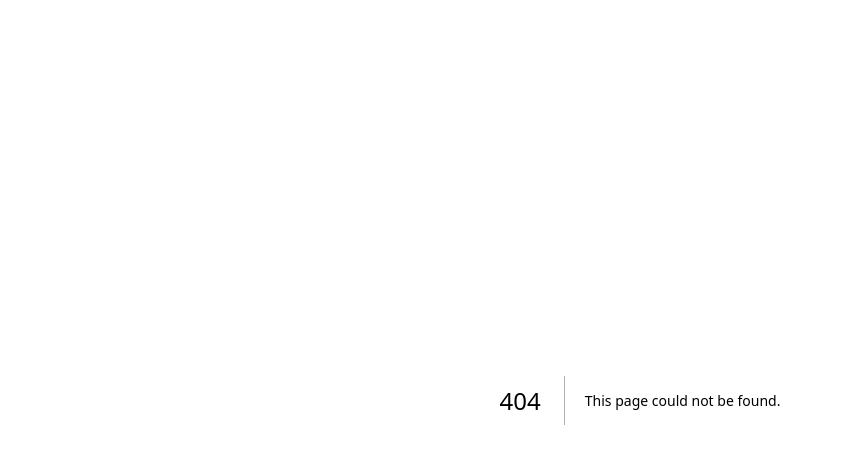
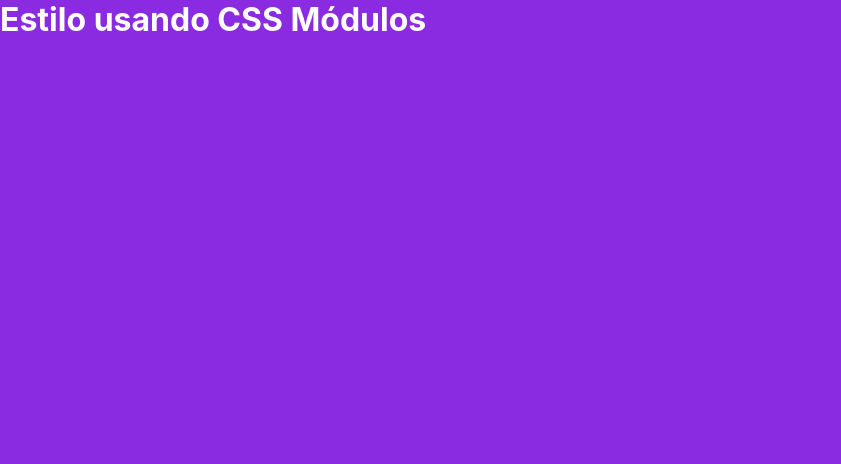
Before and after one commit to Henrique-Franca/Clear-Basico, a Next.js app: page /estiloso in a window 1280 px wide. Before the commit this address had no page. Shown: the top 464 px of the page, without its empty margins (0-841 px from the left). Built offline with nearby package versions, Linux system fonts and the light colour scheme.

Commit message:
CSS Modularizado

```diff
--- /dev/null
+++ b/src/pages/estiloso.jsx
@@ -0,0 +1,11 @@
+import styles from "../styles/Estiloso.module.css"
+
+export default function Estiloso(){
+
+    return(
+        <div className={styles.roxo}>
+            <h1>Estilo usando CSS Módulos</h1>
+        </div>
+    )
+
+}
--- a/src/pages/index.jsx
+++ b/src/pages/index.jsx
@@ -1,4 +1,4 @@
-//import React from "react"
+
 
 export default function Inicial(){
     const titulo = <h1>Titulo incrivel</h1>
--- /dev/null
+++ b/src/styles/Estiloso.module.css
@@ -0,0 +1,9 @@
+.roxo{
+    height: 100vh;
+    background-color: blueviolet;
+    color: #fff ;
+}
+
+.roxo h1{
+    margin: 0;
+}
```
